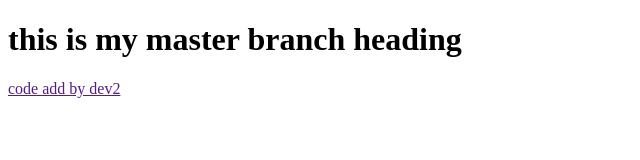
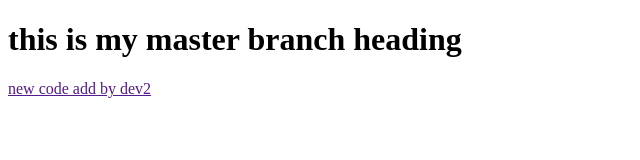
Before and after one commit to afzal151426/afzalGFGmernAssignment, a plain HTML site: page index.html in a window 1280 px wide. Shown: the full height of the page, 0-640 px from the left. Drawn offline with Linux system fonts and the light colour scheme.

Commit message:
first commit by dev22

```diff
--- a/index.html
+++ b/index.html
@@ -7,6 +7,6 @@
   </head>
   <body>
     <h1>this is my master branch heading</h1>
-    <a href="">code add by dev2 </a>
+    <a href=""> new code add by dev2 </a>
   </body>
 </html>
```
